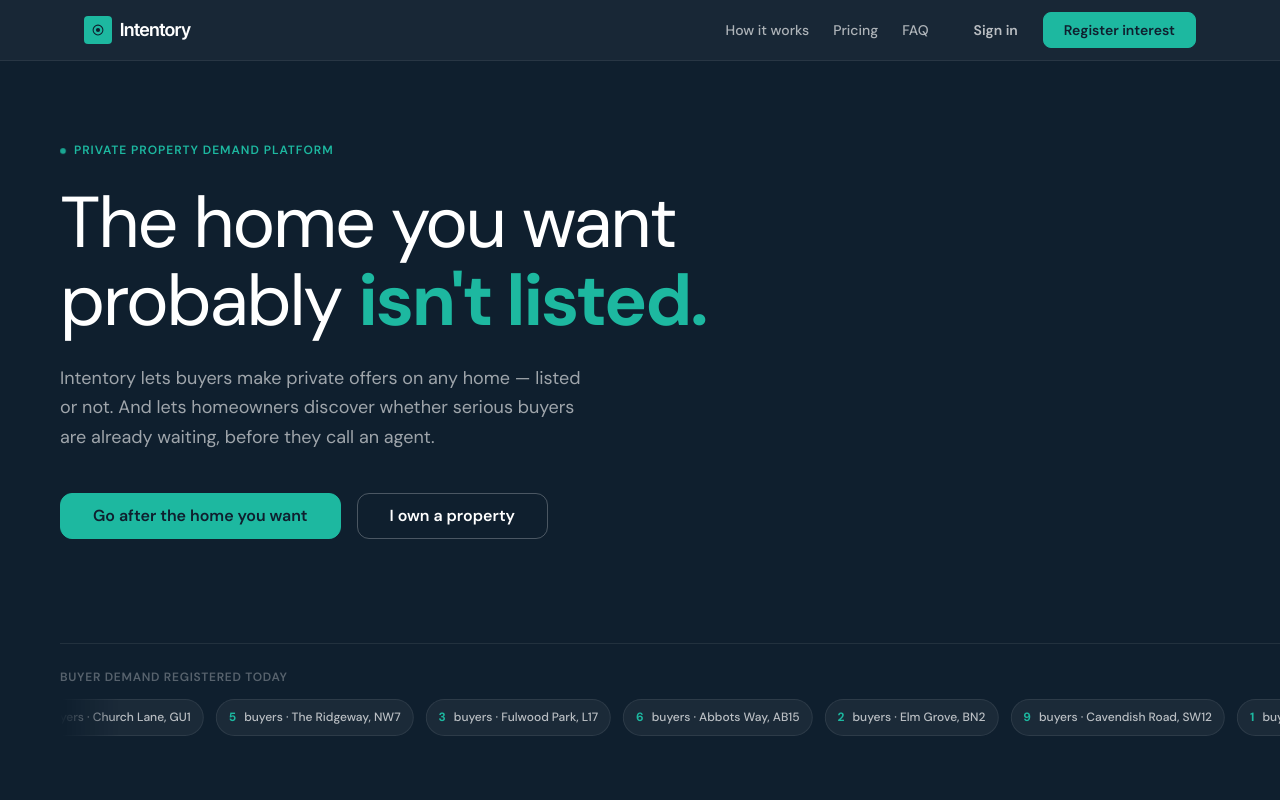
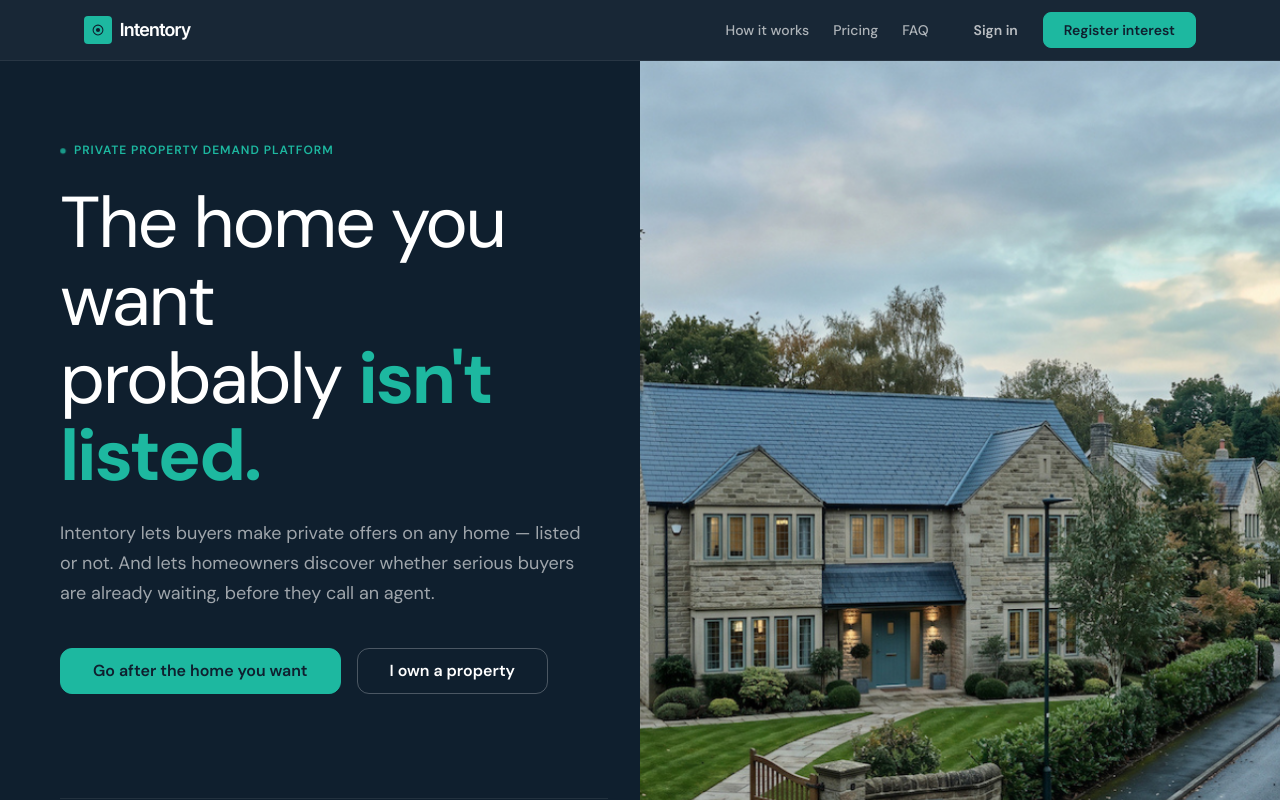
Before and after one commit to projectsforguy-alt/property-interest, a Next.js app: page / in a window 1280 px wide. Shown: the top 800 px of the page. Built offline with nearby package versions, Linux system fonts and the light colour scheme.

Commit message:
Update page.tsx

```diff
--- a/app/page.tsx
+++ b/app/page.tsx
@@ -42,6 +42,8 @@ function HeroSection() {
           display: 'flex',
           flexDirection: 'column',
           justifyContent: 'center',
+          overflow: 'hidden',
+          minWidth: 0,
         }}>
           <div className="hero-eyebrow">
             <span className="hero-eyebrow-dot" />
```
